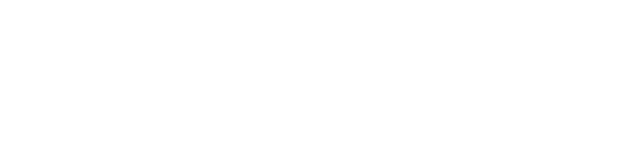
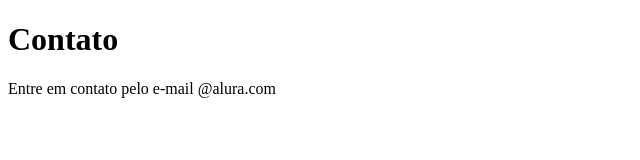
Before and after one commit to oieusergabi/sistema-de-cadastro, a plain HTML site: page contato.html in a window 1280 px wide. Shown: the whole page, without its empty margins (0-640 px from the left). Drawn offline with Linux system fonts and the light colour scheme.

Commit message:
Adicionando E-mail de Contato

```diff
--- a/contato.html
+++ b/contato.html
@@ -7,6 +7,7 @@
     <title>Contato</title>
 </head>
 <body>
-    <h1></h1>
+    <h1>Contato</h1>
+    <p>Entre em contato pelo e-mail @alura.com</p>
 </body>
 </html>
```
